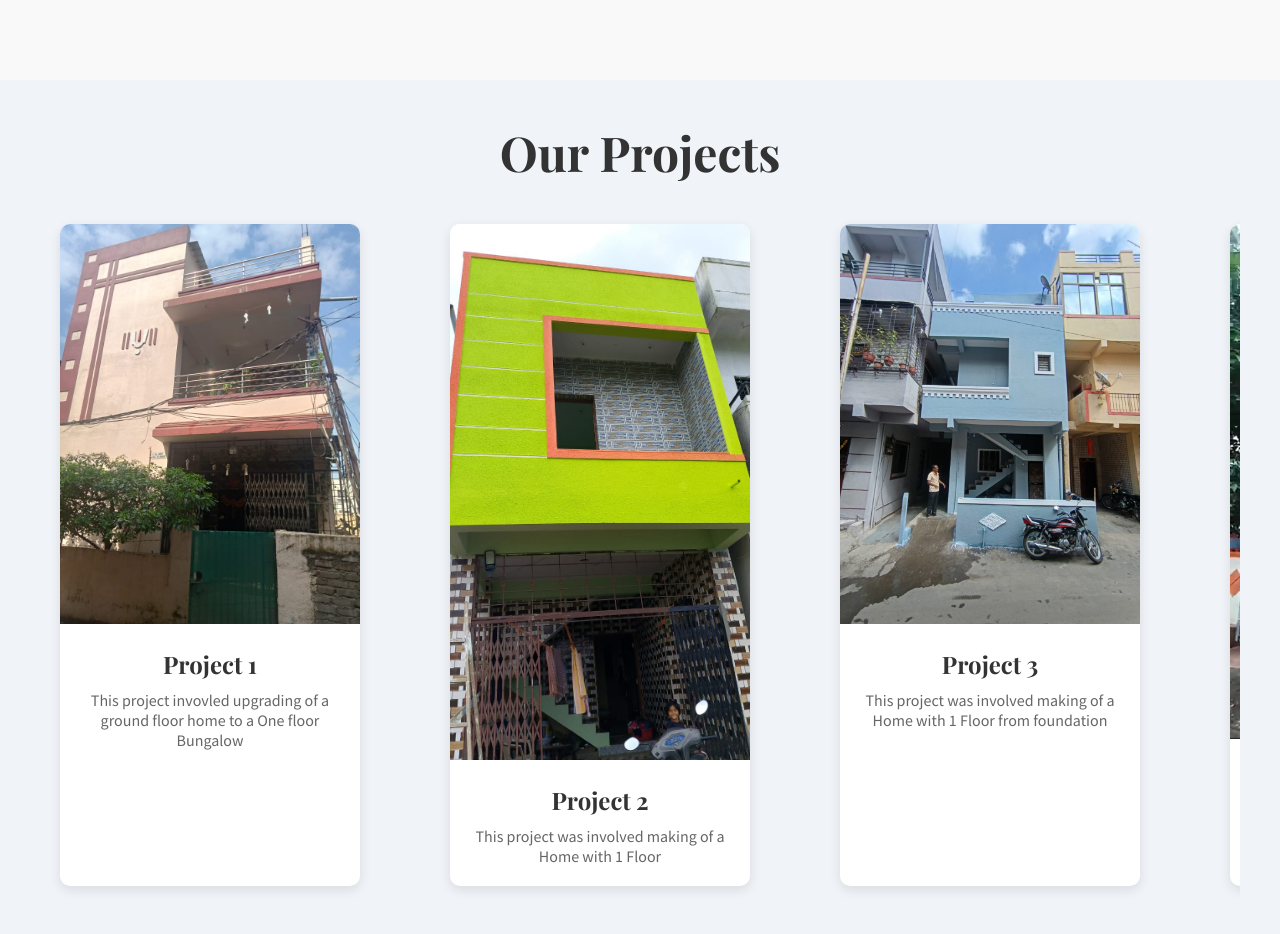
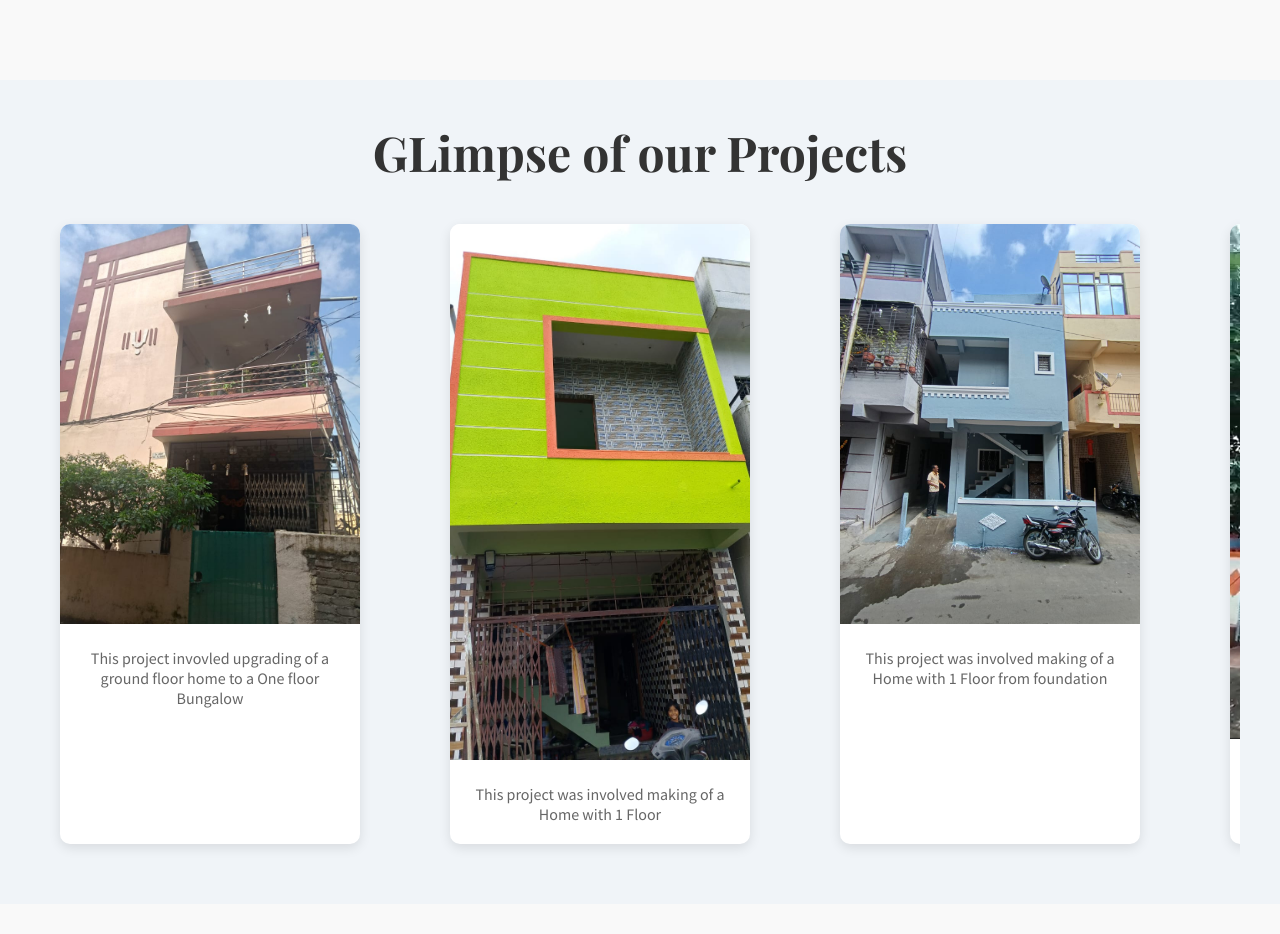
Before and after one commit to ChinmayParite/dream-home-makers, a plain HTML site: page index.html in a window 1280 px wide. Shown: the part 1520-2454 px from the top of the page. Drawn offline with nearby package versions, Linux system fonts and the light colour scheme.

Commit message:
Update index.html

```diff
--- a/index.html
+++ b/index.html
@@ -71,47 +71,47 @@
 
  <!-- Projects Section -->
 <section class="projects" id="projects">
-    <h1>Our Projects</h1>
+    <h1>GLimpse of our Projects</h1>
     <div class="project-scroll-container">
         <div class="project-item">
             <img src="1.jpg" alt="Project 1">
             <div class="project-text">
-                <h3>Project 1</h3>
+
                 <p>This project invovled upgrading of a ground floor home to a One floor Bungalow</p>
             </div>
         </div>
         <div class="project-item">
             <img src="2.jpg" alt="Project 2">
             <div class="project-text">
-                <h3>Project 2</h3>
+
                 <p>This project was involved making of a Home with 1 Floor </p>
             </div>
         </div>
         <div class="project-item">
             <img src="3.jpg" alt="Project 3">
             <div class="project-text">
-                <h3>Project 3</h3>
+
                 <p>This project was involved making of a Home with 1 Floor from foundation</p>
             </div>
         </div>
         <div class="project-item">
             <img src="Screenshot 2024-10-20 192956.png" alt="Project 4">
             <div class="project-text">
-                <h3>Project 4</h3>
+
                 <p>This project was involved making of a Home with 1 Floor from foundation with spacious parking area</p>
             </div>
         </div>
         <div class="project-item">
             <img src="home.jpg" alt="Project 5">
             <div class="project-text">
-                <h3>Project 5</h3>
+
                 <p>This project was involved making of a 2 Storey Bungalow which was upgraded from a base ground home</p>
             </div>
         </div>
         <div class="project-item">
             <img src="4.jpg" alt="Project 6">
             <div class="project-text">
-                <h3>Project 6</h3>
+
                 <p>And many more projects underdevelopment......</p>
             </div>
         </div>
```
